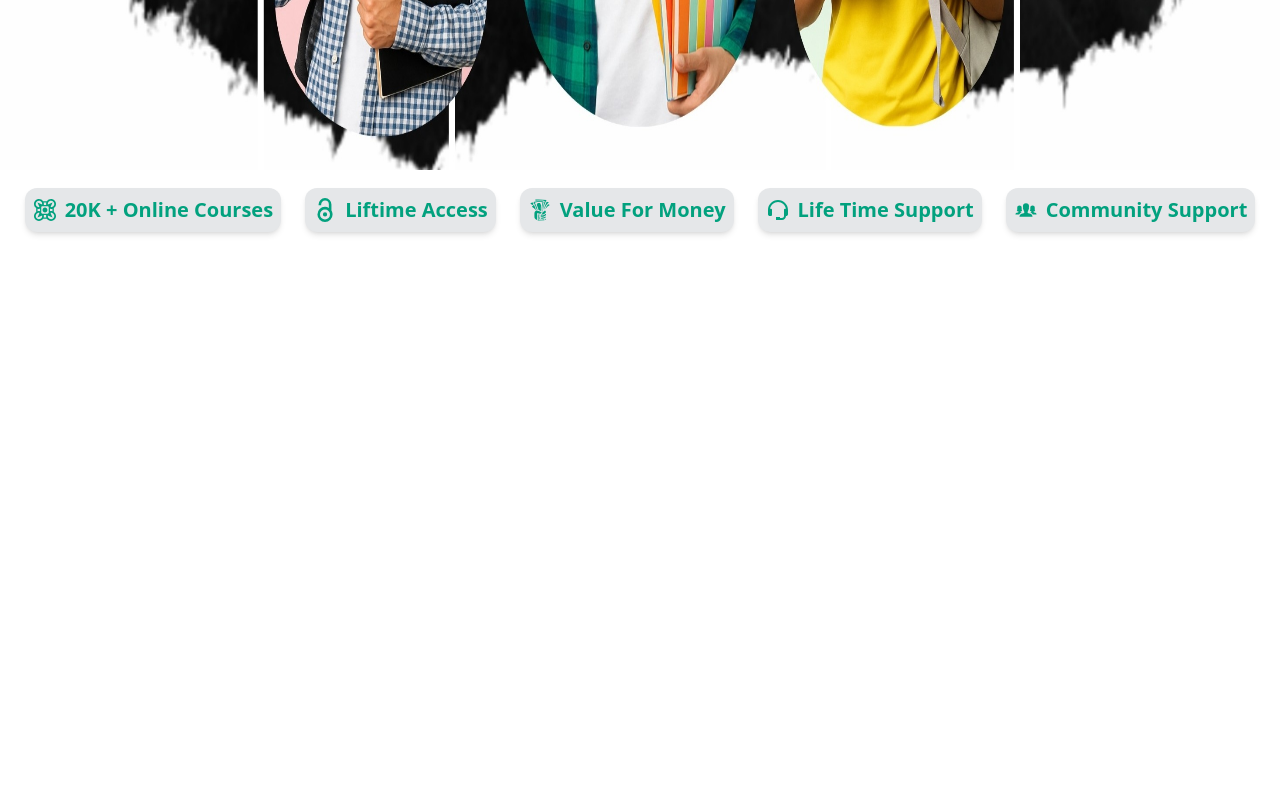
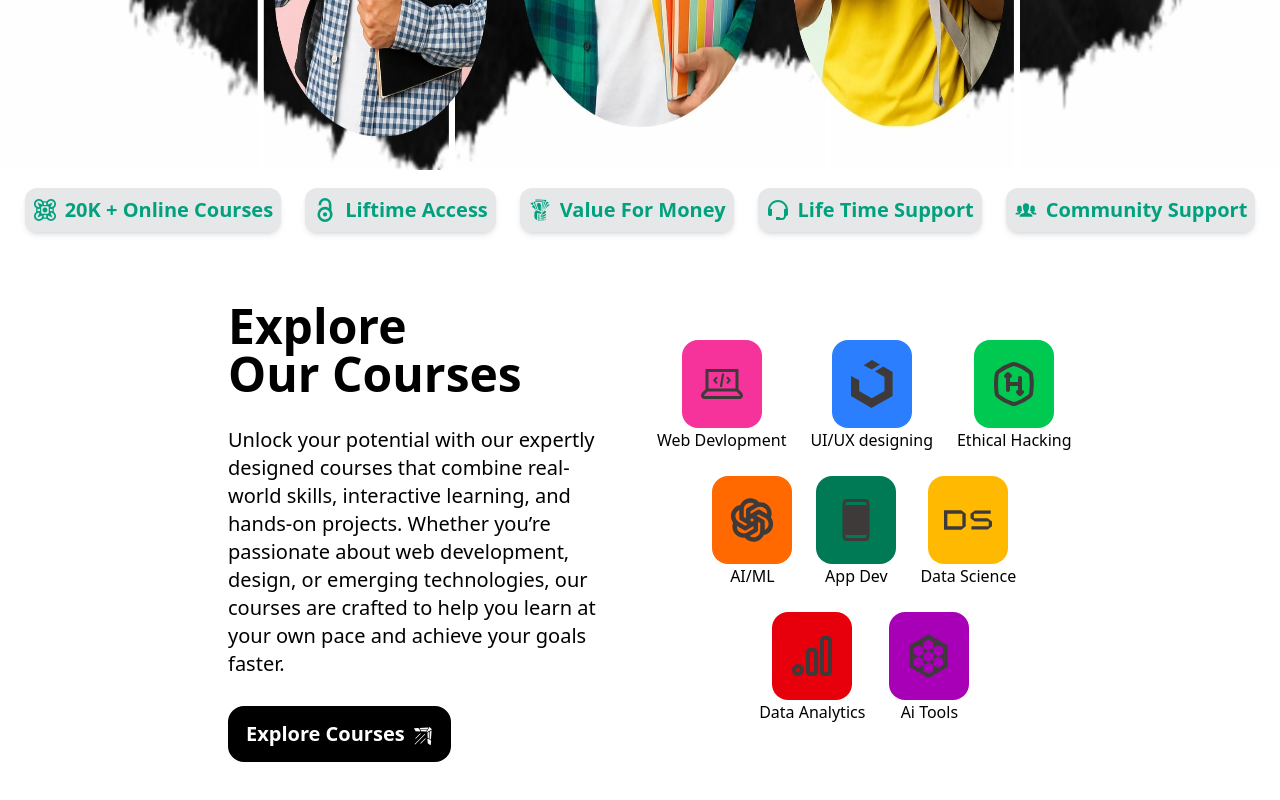
Before and after one commit to SHUBHAMREWA/LMS-project-Frontent, a React (Vite) app: page / in a window 1280 px wide. Shown: the part 1030-1830 px from the top of the page. Before the commit the page ends 1280 px from the top, so only its background shows below. Built offline with nearby package versions, Linux system fonts and the light colour scheme; no server answers.

Commit message:
Explore Courses Component added in Home Page

```diff
--- /dev/null
+++ b/src/component/ExploreCourses.jsx
@@ -0,0 +1,111 @@
+import React from 'react'
+import { GiArmoredBoomerang } from "react-icons/gi";
+import { LiaLaptopCodeSolid } from "react-icons/lia";
+import { FaUikit } from "react-icons/fa6";
+import { TbBrandHackerrank } from "react-icons/tb";
+import { PiOpenAiLogoBold } from "react-icons/pi";
+import { PiDeviceMobileFill } from "react-icons/pi";
+import { SiDatastax } from "react-icons/si";
+import { TbBrandGoogleAnalytics } from "react-icons/tb";
+import { GiArtificialHive } from "react-icons/gi";
+
+
+const ExploreCourses = () => {
+  return (
+    <div
+    className='w-[100vw] lg:min-h-[50vh]  md:min-h-[50vh] flex lg:flex-row flex-col lg:gap-4 gap-9 justify-center py-0 px-0
+     lg:py-10 lg:px-50
+     items-center  ' >
+
+
+{/* left section */}
+        <div
+        className=' lg:w-[50%] w-[75%] flex  flex-col lg:gap-7 gap-2  justify-center items-start p-3 lg:px-7 px-1 mt-5 lg:mt-0 '
+        >
+              <h1 className='lg:text-5xl text-3xl  font-bold'>Explore <br />  Our  Courses</h1>
+              <p className='lg:text-xl text-[16px]' >
+
+Unlock your potential with our expertly designed courses that combine real-world skills, interactive learning, and hands-on projects. Whether you’re passionate about web development, design, or emerging technologies, our courses are crafted to help you learn at your own pace and achieve your goals faster.
+              </p>
+
+                <button className='font-semibold text-white bg-black  border-2  lg:text-xl
+                        rounded-2xl border-black py-3 lg:px-4 px-1  cursor-pointer' >Explore Courses
+                         <GiArmoredBoomerang className='inline-block ml-2 text-xl text-white '/>
+                </button>
+
+        </div>
+
+
+{/* right section */}
+        <div className='lg:w-[50%] w-[60%] flex flex-wrap lg:gap-6 gap-5 text-[12px] lg:text-[16px] justify-center' >
+
+
+              <div className='flex justify-center items-center  flex-col text-center  '>
+
+                <div className='py-5 px-4 text-[#3f3a3a]  text-5xl bg-pink-500 rounded-2xl'>
+                    <LiaLaptopCodeSolid/>
+                </div>
+                <span>Web Devlopment</span>
+              </div>
+
+              <div className='flex justify-center items-center flex-col text-center '>
+                <div className='py-5 px-4 text-[#3f3a3a]  text-5xl bg-blue-500 rounded-2xl'>
+                    <FaUikit/>
+                </div>
+                <span>UI/UX  designing</span>
+              </div>
+
+    <div className='flex justify-center items-center flex-col text-center '>
+                <div className='py-5 px-4 text-[#3f3a3a]  text-5xl bg-green-500 rounded-2xl'>
+                    <TbBrandHackerrank/>
+                </div>
+                <span>Ethical Hacking </span>
+              </div>
+
+
+<div className='flex justify-center items-center flex-col text-center '>
+                <div className='py-5 px-4 text-[#3f3a3a]  text-5xl bg-orange-500 rounded-2xl'>
+                    <PiOpenAiLogoBold/>
+                </div>
+                <span>AI/ML</span>
+              </div>
+
+
+<div className='flex justify-center items-center flex-col text-center '>
+                <div className='py-5 px-4 text-[#3f3a3a]  text-5xl bg-emerald-700 rounded-2xl'>
+                    <PiDeviceMobileFill/>
+                </div>
+                <span>App Dev</span>
+              </div>
+
+
+              <div className='flex justify-center items-center flex-col text-center '>
+                <div className='py-5 px-4 text-[#3f3a3a]  text-5xl bg-amber-400 rounded-2xl'>
+                    <SiDatastax/>
+                </div>
+                <span>Data Science</span>
+              </div>
+
+              <div className='flex justify-center items-center flex-col text-center '>
+                <div className='py-5 px-4 text-[#3f3a3a]  text-5xl bg-red-600 rounded-2xl'>
+                    <TbBrandGoogleAnalytics/>
+                </div>
+                <span>Data Analytics</span>
+              </div>
+
+              <div className='flex justify-center items-center flex-col text-center '>
+                <div className='py-5 px-4 text-[#3f3a3a]  text-5xl bg-fuchsia-700 rounded-2xl'>
+                    <GiArtificialHive/>
+                </div>
+                <span>Ai Tools</span>
+              </div>
+
+
+
+        </div>
+
+    </div>
+  )
+}
+
+export default ExploreCourses
--- a/src/component/LogoforHomePage.jsx
+++ b/src/component/LogoforHomePage.jsx
@@ -11,34 +11,34 @@ const LogoforHomePage = () => {
   return (
     <div>
         <div
-        className='w-[100%] min-h-[80px] flex-col lg:flex-row flex justify-center items-center bg-white lg:gap-6 gap-2'
+        className='w-[100%] min-h-[80px]  flex-wrap flex justify-center items-center bg-white lg:gap-6 gap-2'
         >
 
-            <div className='bg-[#e5e7e9] rounded-xl px-2 py-2 shadow-md flex text-xl text-[#02a17e]
+            <div className='bg-[#e5e7e9] rounded-xl lg:px-2 lg:py-2 shadow-md flex lg:text-xl text-sm px-1 py-1 text-[#02a17e]
             font-semibold gap-2 justify-center items-center'>
                 <GiAbstract020 className="text-[#02a17e] text-2xl" />
                <span>20K + Online Courses</span>
             </div>
 
-            <div className='bg-[#e5e7e9] rounded-xl px-2 py-2 shadow-md flex text-xl text-[#02a17e]
+            <div className='bg-[#e5e7e9] rounded-xl lg:px-2 lg:py-2 shadow-md flex lg:text-xl text-sm px-1 py-1 text-[#02a17e]
             font-semibold gap-2 justify-center items-center'>
                  <SiOpenaccess className="text-[#02a17e] text-2xl" />
                 <span>Liftime Access</span>
 
             </div>
-            <div className='bg-[#e5e7e9] rounded-xl px-2 py-2 shadow-md flex text-xl text-[#02a17e]
+            <div className='bg-[#e5e7e9] rounded-xl lg:px-2 lg:py-2 shadow-md flex lg:text-xl text-sm px-1 py-1 text-[#02a17e]
             font-semibold gap-2 justify-center items-center'>
                  <GiTakeMyMoney className="text-[#02a17e] text-2xl" />
                 <span> Value For Money </span>
 
             </div>
-            <div className='bg-[#e5e7e9] rounded-xl px-2 py-2 shadow-md flex text-xl text-[#02a17e]
+            <div className='bg-[#e5e7e9] rounded-xl lg:px-2 lg:py-2 shadow-md flex lg:text-xl text-sm px-1 py-1 text-[#02a17e]
             font-semibold gap-2 justify-center items-center'>
                   <BiSupport className="text-[#02a17e] text-2xl" />
                 <span> Life Time Support </span>
 
             </div>
-            <div className='bg-[#e5e7e9] rounded-xl px-2 py-2 shadow-md flex text-xl text-[#02a17e]
+            <div className='bg-[#e5e7e9] rounded-xl lg:px-2 lg:py-2 shadow-md flex lg:text-xl text-sm px-1 py-1 text-[#02a17e]
             font-semibold gap-2 justify-center items-center'>
                   <IoIosPeople className="text-[#02a17e] text-2xl" />
                 <span>Community Support </span>
--- a/src/pages/EditProfile.jsx
+++ b/src/pages/EditProfile.jsx
@@ -142,7 +142,7 @@ const EditProfile = () => {
      <div className='w-[100vw] h-[100vh] bg-[#f2f4f5] flex justify-center items-center shadow-2xl'>
 
        <div
-       className='relative bg-white lg:w-[50%] h-[50] w-[70%] rounded-2xl flex justify-center items-center flex-col gap-5 p-3' >
+       className='relative bg-white lg:w-[50%] h-[50] w-[90%] rounded-2xl flex justify-center items-center flex-col gap-5 p-3' >
 
         <span className='text-xl font-bold' >Edit Profile</span>
 
--- a/src/pages/Homepage.jsx
+++ b/src/pages/Homepage.jsx
@@ -7,6 +7,7 @@ import ai from "../assets/ai.png"
 import ai1 from "../assets/SearchAi.png"
 import { GiArmoredBoomerang } from "react-icons/gi";
 import LogoforHomePage from '../component/LogoforHomePage';
+import ExploreCourses from '../component/ExploreCourses';
 
 
 const Homepage = () => {
@@ -18,7 +19,7 @@ const Homepage = () => {
   return (
          <div className='w-[100%] overflow-x-hidden'>
         <div className=' w-[100%] relative  lg:h-[150vh] h-[70vh] transition-all duration-500 ' >
-           <Nav/>
+              <Nav/>
 
             <img  className='object-cover  transition-all duration-500 w-[100%] lg:h-[100%] md:object-fill h-[50vh] '
              src={HomeImg} />
@@ -47,8 +48,13 @@ const Homepage = () => {
 
               </div>
 
-                    </div>
+                 </div>
+
         <LogoforHomePage/>
+
+        <ExploreCourses/>
+
+
 
         </div>
 
--- a/src/pages/LoginPage.jsx
+++ b/src/pages/LoginPage.jsx
@@ -40,6 +40,7 @@ const LoginPage = () => {
               {withCredentials : true}
              )
 
+             console.log( "login",response.data)
 
               setLoading(false)
               toast.success("Login Successfully", {
@@ -56,6 +57,7 @@ const LoginPage = () => {
 
         }
         catch(error){
+            console.log("error in login" , error.response.data)
               setLoading(false)
               toast.error(error.response.data.message, {
                 position: "bottom-left",
--- a/src/pages/Profile.jsx
+++ b/src/pages/Profile.jsx
@@ -16,7 +16,7 @@ const Profile = () => {
     <div className='w-[100vw] h-[100vh] bg-[#f2f4f5] flex justify-center items-center shadow-2xl'>
 
       <div
-      className='relative bg-white lg:w-[50%] h-[50] w-[70%] rounded-2xl flex justify-center items-center flex-col gap-5 p-3' >
+      className='relative bg-white lg:w-[50%] h-[50] w-[90%] rounded-2xl flex justify-center items-center flex-col gap-5 p-3' >
 
       <span
       onClick={()=>navigate("/home")}
```
Also changed, not shown: src/component/Nav.jsx (+34 -5 lines).
